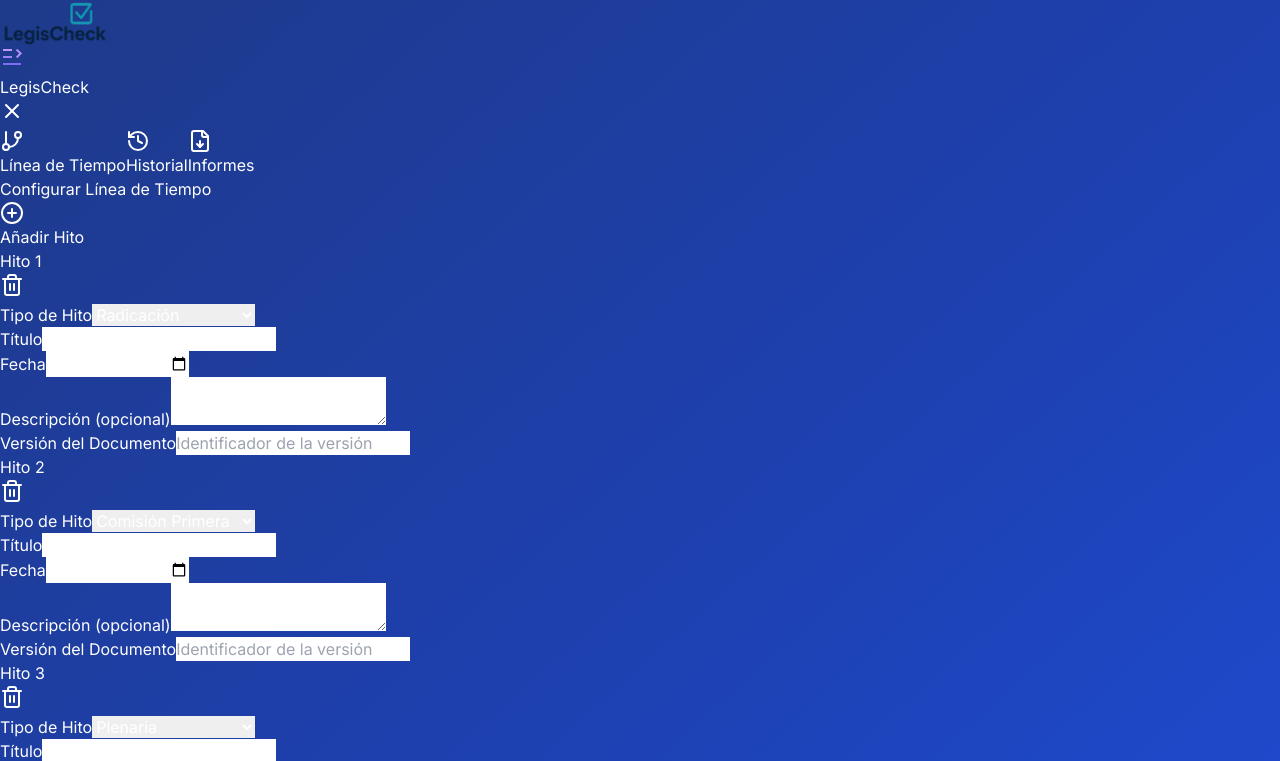
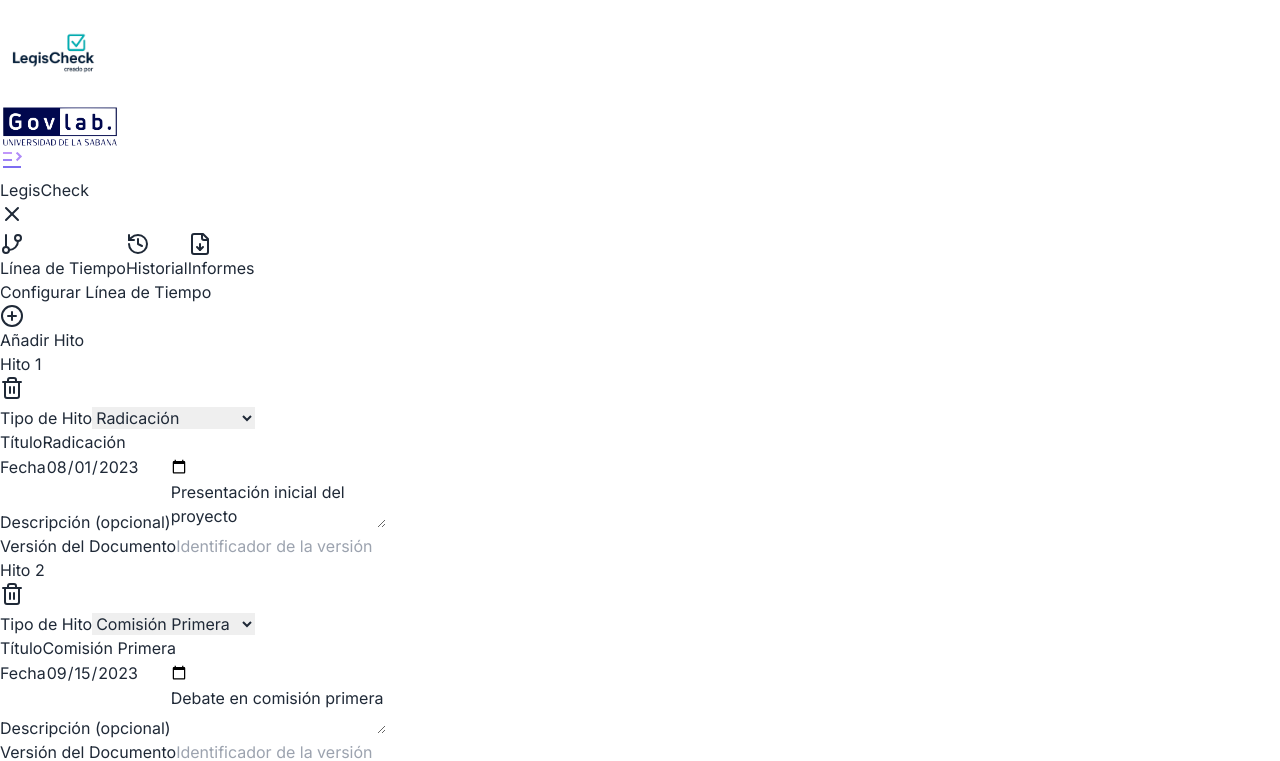
Before and after one commit to Tommybg/Paralelo, a Next.js app: page / in a window 1280 px wide. Shown: the top 761 px of the page. Built offline with nearby package versions, Linux system fonts and the light colour scheme.

Commit message:
Rediseno total

```diff
--- a/src/app/globals.css
+++ b/src/app/globals.css
@@ -2,15 +2,53 @@
 @tailwind components;
 @tailwind utilities;
 
+/* VARIABLES CSS ACTUALIZADAS - Esquema blanco, azul, gris claro */
+
 :root {
-  --background: linear-gradient(to bottom right, #1e3a8a, #1e40af, #1d4ed8);
-  --foreground: #ffffff;
+  /* Fondo principal - Blanco limpio */
+  --background: #ffffff;
+
+  /* Texto principal - Gris oscuro para buen contraste */
+  --foreground: #1f2937;
+
+  /* Variables adicionales para consistencia */
+  --primary: #2563eb;           /* Azul principal */
+  --primary-foreground: #ffffff; /* Texto sobre azul */
+  --secondary: #f9fafb;         /* Gris muy claro */
+  --secondary-foreground: #374151; /* Texto sobre gris claro */
+  --accent: #3b82f6;            /* Azul de acento */
+  --accent-foreground: #ffffff; /* Texto sobre azul de acento */
+  --muted: #f3f4f6;             /* Gris claro para contenedores */
+  --muted-foreground: #6b7280;  /* Gris medio */
+  --border: #e5e7eb;            /* Bordes grises claros */
+  --input: #f9fafb;             /* Fondo de inputs */
+  --ring: #3b82f6;              /* Color de focus */
+
+  /* Nuevas variables para el esquema */
+  --container-bg: rgba(37, 99, 235, 0.1); /* Azul translúcido para contenedor principal */
+  --document-bg: rgba(249, 250, 251, 0.9); /* Gris claro para documentos */
 }
 
 @media (prefers-color-scheme: dark) {
   :root {
-    --background: linear-gradient(to bottom right, #1e3a8a, #1e40af, #1d4ed8);
-    --foreground: #ffffff;
+    /* En modo oscuro, mantener legibilidad */
+    --background: #111827;
+    --foreground: #f9fafb;
+
+    --primary: #3b82f6;
+    --primary-foreground: #ffffff;
+    --secondary: #1f2937;
+    --secondary-foreground: #f9fafb;
+    --accent: #60a5fa;
+    --accent-foreground: #1e293b;
+    --muted: #374151;
+    --muted-foreground: #d1d5db;
+    --border: #4b5563;
+    --input: #374151;
+    --ring: #60a5fa;
+
+    --container-bg: rgba(59, 130, 246, 0.15);
+    --document-bg: rgba(55, 65, 81, 0.8);
   }
 }
 
--- a/src/app/page.tsx
+++ b/src/app/page.tsx
@@ -410,6 +410,10 @@ export default function Home() {
       return;
     }
 
+    // Assign the current comparison to this milestone
+    setCurrentMilestoneId(milestoneId);
+    setCurrentStage(milestoneType);
+
     if (doc1 && doc2 && comparison) {
       // Generar un ID único para esta versión de documento
       const documentVersionId = `version-${Date.now()}`;
@@ -418,59 +422,14 @@ export default function Home() {
       // y la comparación en la base de datos
       console.log(`Guardando documentos con ID: ${documentVersionId}`);
 
-      // Obtener el orden de los hitos del proceso legislativo
-      const milestoneOrder: MilestoneType[] = [
-        'radicacion',
-        'comision_primera',
-        'comision_segunda',
-        'plenaria',
-        'conciliacion',
-        'sancion'
-      ];
+      // Actualizar el hito seleccionado para asociarlo con esta versión
+      const updatedMilestones = milestones.map(milestone =>
+        milestone.id === milestoneId
+          ? { ...milestone, documentVersion: documentVersionId }
+          : milestone
+      );
 
-      // Verificar si ya existe un hito de este tipo
-      const existingMilestoneIndex = milestones.findIndex(m => m.type === milestoneType);
-
-      let updatedMilestones: Milestone[];
-
-      if (existingMilestoneIndex >= 0) {
-        // Actualizar el hito existente
-        updatedMilestones = milestones.map(milestone =>
-          milestone.type === milestoneType
-            ? { ...milestone, documentVersion: documentVersionId, date: new Date().toISOString().split('T')[0] }
-            : milestone
-        );
-      } else {
-        // Crear un nuevo hito con el tipo seleccionado
-        const newMilestone: Milestone = {
-          id: `milestone-${Date.now()}`,
-          type: milestoneType,
-          title: milestoneLabels[milestoneType] || milestoneType,
-          date: new Date().toISOString().split('T')[0],
-          description: `Documento revisado en etapa: ${milestoneType}`,
-          documentVersion: documentVersionId
-        };
-
-        // Añadir el nuevo hito a la lista
-        updatedMilestones = [...milestones, newMilestone];
-      }
-
-      // Establecer el hito actual como el recién creado/actualizado
-      const currentMilestone = updatedMilestones.find(m => m.type === milestoneType);
-      if (currentMilestone) {
-        setCurrentMilestoneId(currentMilestone.id);
-        setCurrentStage(milestoneType);
-      }
-
-      // Ordenar los hitos según el proceso legislativo
-      const sortedMilestones = [...updatedMilestones].sort((a, b) => {
-        const aIndex = milestoneOrder.indexOf(a.type);
-        const bIndex = milestoneOrder.indexOf(b.type);
-        return aIndex - bIndex;
-      });
-
-      // Actualizar la lista de hitos
-      setMilestones(sortedMilestones);
+      setMilestones(updatedMilestones);
 
       // Add this assignment to history
       const newHistoryEntry: HistoryEntry = {
@@ -627,14 +586,22 @@ export default function Home() {
   };
 
   return (
-    <div className="min-h-screen w-full bg-gradient-to-br from-blue-900 via-blue-800 to-blue-700 p-6">
-      {/* Logo in the top right corner */}
-      <div className="fixed top-1 right-2 z-50">
+    <div className="min-h-screen w-full bg-white p-6">
+
+      <div className="fixed top-0 left-1/2 -translate-x-1/2 z-50 flex gap-6 items-center mt-0">
         <Image
           src="/logo_nobg.png"
           alt="LegisCheck Logo"
-          width={110}
+          width={105}
+          height={35}
+          priority
+        />
+        <Image
+          src="/logo_govlab.png"
+          alt="Second Logo"
+          width={120}
           height={30}
+          priority
         />
       </div>
 
@@ -666,7 +633,7 @@ export default function Home() {
         onTabChange={(tab) => setActiveTab(tab)}
       />
 
-      <main className="flex flex-col h-[calc(100vh-6rem)] mx-auto max-w-[1400px] gap-6 overflow-hidden bg-white/10 backdrop-blur-md rounded-xl border-2 border-blue-400/50 border-white/10 shadow-xl p-6 relative before:absolute before:inset-0 before:rounded-xl before:border-2 before:border-blue-400/20 before:animate-pulse">
+      <main className="flex flex-col h-[calc(100vh-6rem)] mx-auto max-w-[1400px] gap-6 overflow-hidden bg-blue-600/20 backdrop-blur-md rounded-xl border-2 border-blue-400/30 shadow-xl p-6 relative before:absolute before:inset-0 before:rounded-xl before:border-2 before:border-blue-400/20 before:animate-pulse">
         {/* Timeline Section */}
         <div className="w-full pb-4 pt-2">
           <TimelineCompact
@@ -688,14 +655,14 @@ export default function Home() {
               />
             </div>
 
-            <div className="ml-4">
+            <div className="ml-2 -translate-y-2">
               <Button
                 onClick={() => {
                   setActiveTab('timeline');
                   setIsSidebarOpen(true);
                 }}
                 variant="outline"
-                className="flex items-center border-blue-300 bg-blue-50 text-blue-700 hover:bg-blue-100"
+                className="flex items-center bg-blue-50 text-blue-700 hover:bg-blue-100"
               >
                 <Flag className="w-4 h-4 mr-2" />
                 Asignar a Hito
@@ -711,14 +678,14 @@ export default function Home() {
               <Button
                 onClick={() => document.getElementById('doc1-upload')?.click()}
                 variant="outline"
-                className="w-full bg-white/80 backdrop-blur-sm hover:bg-white"
+                className="w-full bg-white/90 backdrop-blur-sm hover:bg-white border border-gray-200"
               >
                 <Upload className="mr-2 h-4 w-4" />
                 Subir Documento 1
               </Button>
               {doc1 && (
                 <div className="relative group">
-                  <span className="text-sm text-white truncate max-w-[200px] bg-black/20 px-2 py-1 rounded-md">
+                  <span className="text-sm text-white truncate max-w-[200px] bg-blue-600 px-2 py-1 rounded-md">
                     {truncateFileName(doc1.name)}
                   </span>
                   <button
@@ -741,7 +708,7 @@ export default function Home() {
               onChange={(e) => e.target.files?.[0] && handleFileUpload(1, e.target.files[0])}
               className="hidden"
             />
-            <Card className="flex-1 min-h-0 max-h-[calc(100vh-12rem)] bg-white/80 backdrop-blur-sm w-full">
+            <Card className="flex-1 min-h-0 max-h-[calc(100vh-12rem)] bg-gray-50/90 backdrop-blur-sm w-full border border-gray-200">
               <CardContent className="h-full overflow-auto text-gray-600 w-full">
                 {renderDocument(doc1, true)}
               </CardContent>
@@ -761,7 +728,7 @@ export default function Home() {
               </Button>
               {doc2 && (
                 <div className="relative group">
-                  <span className="text-sm text-white truncate max-w-[200px] bg-black/20 px-2 py-1 rounded-md">
+                  <span className="text-sm text-white truncate max-w-[200px] bg-blue-600 px-2 py-1 rounded-md">
                     {truncateFileName(doc2.name)}
                   </span>
                   <button
@@ -784,7 +751,7 @@ export default function Home() {
               onChange={(e) => e.target.files?.[0] && handleFileUpload(2, e.target.files[0])}
               className="hidden"
             />
-            <Card className="flex-1 min-h-0 max-h-[calc(100vh-12rem)] bg-white/80 backdrop-blur-sm w-full">
+            <Card className="flex-1 min-h-0 max-h-[calc(100vh-12rem)] bg-gray-50/90 backdrop-blur-sm w-full border border-gray-200">
               <CardContent className="h-full overflow-auto text-gray-600 w-full">
                 {renderDocument(doc2, false)}
               </CardContent>
@@ -808,7 +775,7 @@ export default function Home() {
               {!loading && 'Comparar Documentos'}
             </Button>
 
-            <Card className="flex-1 min-h-0 max-h-[calc(100vh-12rem)] bg-white/80 backdrop-blur-sm">
+            <Card className="flex-1 min-h-0 max-h-[calc(100vh-12rem)] bg-gray-50/90 backdrop-blur-sm border border-gray-200">
               <CardContent className="h-full overflow-auto">
                 <div className="space-y-4">
                   {(comparison || error) && (
--- a/src/components/common/SearchFilters.tsx
+++ b/src/components/common/SearchFilters.tsx
@@ -80,7 +80,7 @@ export function SearchFilters({ onSearch, onFilterChange, articleCount }: Search
         <Button
           type="button"
           variant="outline"
-          className={`border ${showFilters ? 'bg-blue-50 border-blue-300' : 'bg-white'} flex items-center`}
+          className={`${showFilters ? 'bg-blue-50' : 'bg-white'} flex items-center`}
           onClick={() => setShowFilters(!showFilters)}
         >
           <Filter className="w-4 h-4 mr-1" />
--- a/src/components/common/sidebar.tsx
+++ b/src/components/common/sidebar.tsx
@@ -62,7 +62,7 @@ export function Sidebar({
     >
       <div className="flex flex-col h-full">
         {/* Header */}
-        <div className="bg-gray-800 text-white px-6 py-4 flex justify-between items-center">
+        <div className="bg-blue-600/20 backdrop-blur-md text-black px-6 py-4 flex justify-between items-center">
           <h2 className="text-xl font-semibold">LegisCheck</h2>
           <Button variant="ghost" size="icon" onClick={onClose} className="text-white hover:bg-gray-700">
             <X className="h-5 w-5" />
```
Also changed, not shown: public/logo_govlab.png (added), public/logo_nobg.png, src/components/sidebar.ts (deleted).
